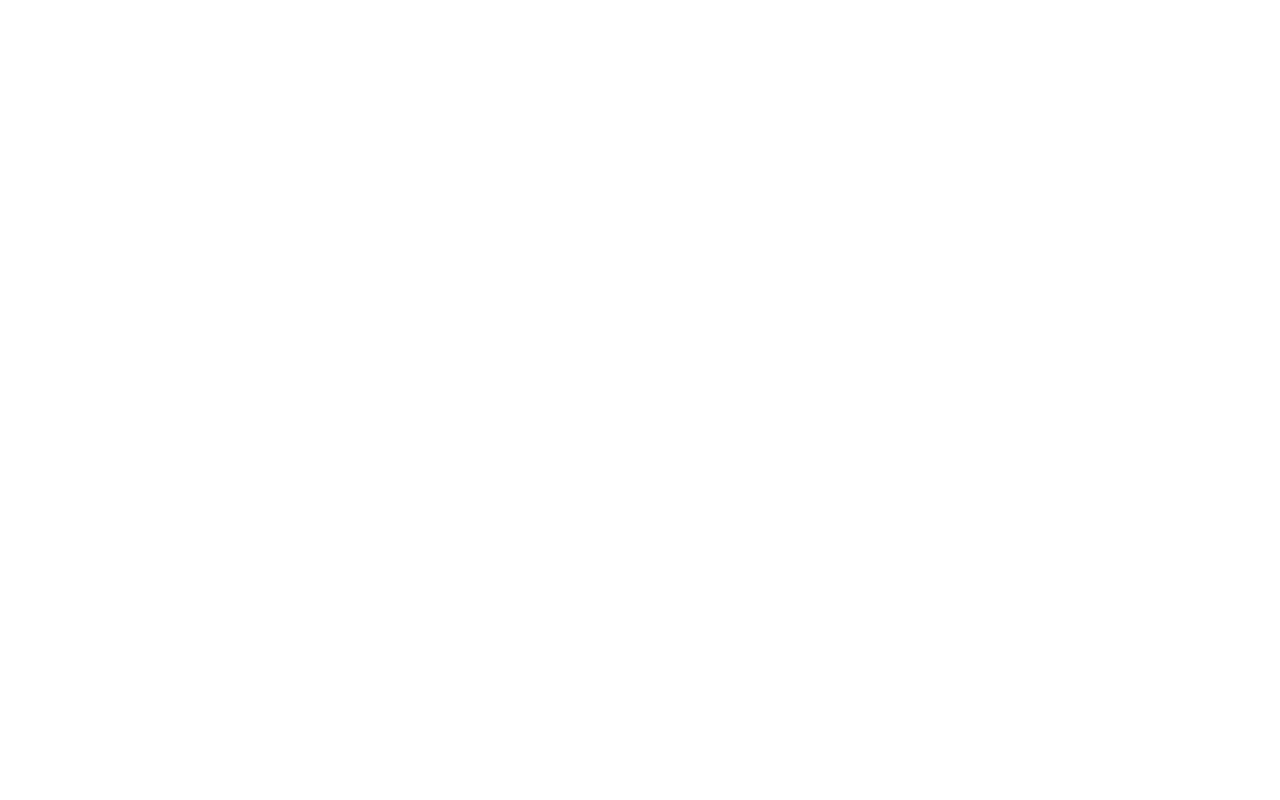
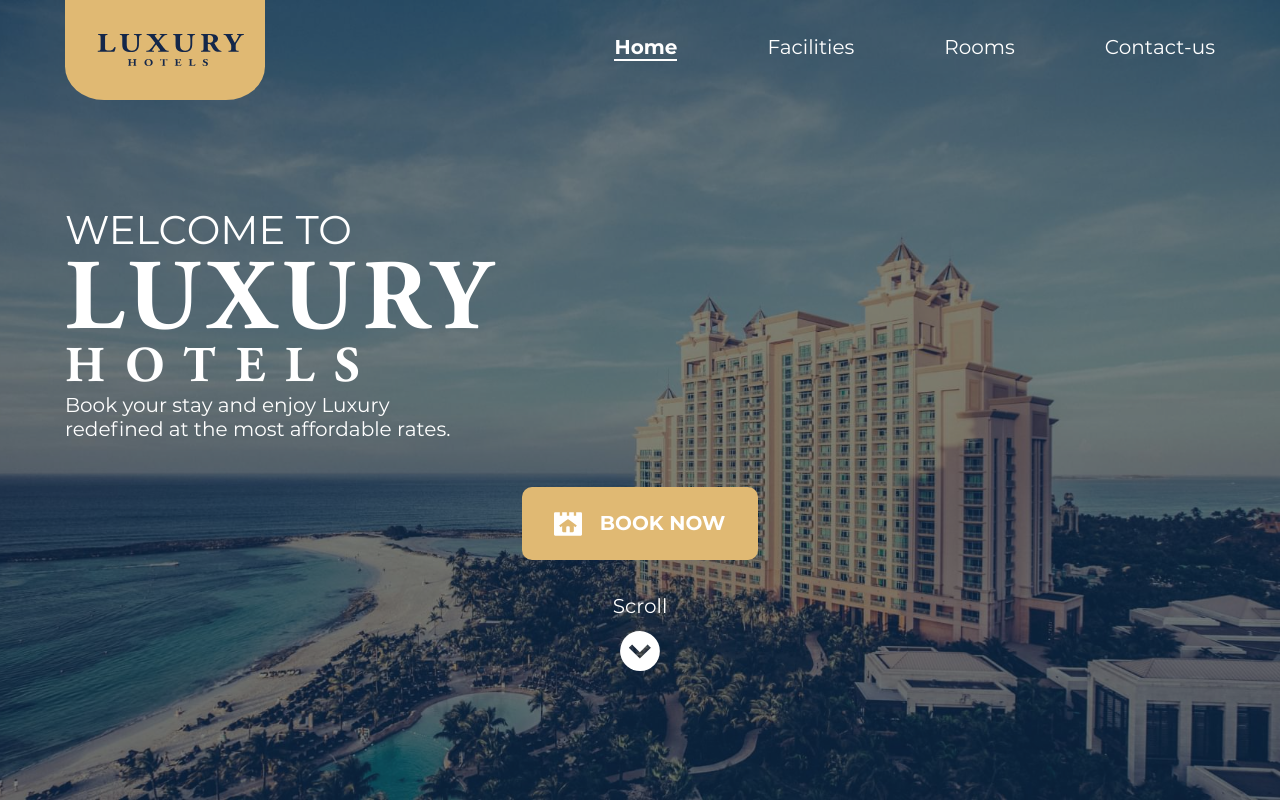
Before and after one commit to SergeyShynkarenko/Booking, a website: page app/index.html in a window 1280 px wide. Drawn offline with Linux system fonts and the light colour scheme.

Commit message:
add menu, banner

```diff
--- a/app/index.html
+++ b/app/index.html
@@ -14,7 +14,50 @@
 </head>
 
 <body>
+	<header class="header section-overley" style="background-image: url(images/dest/luxerybg-1.jpg);">
+		<div class="container">
+			<div class="header__top">
+				<a  class="header__logo" href="#">
+					<img src="images/dest/logo.svg" alt="Luxury Hotels">
+				</a>
+				<nav class="header__menu">
+					<ul class="menu__list">
+						<li class="menu__list-item">
+							<a class="menu__list-link active" href="#">Home</a>
+						</li>
+						<li class="menu__list-item">
+							<a class="menu__list-link" href="#">Facilities</a>
+						</li>
+						<li class="menu__list-item">
+							<a class="menu__list-link" href="#">Rooms</a>
+						</li>
+						<li class="menu__list-item">
+							<a class="menu__list-link" href="#">Contact-us</a>
+						</li>
+					</ul>
+				</nav>
+			</div>
+			<div class="header__content">
+				<h2 class="header__title">
+					<span class="welcome">WELCOME TO</span>
+					<span class="luxury">LUXURY</span>
+					<span class="hotels">HOTELS</span>
+				</h2>
+				<p class="header__text">Book your stay and enjoy Luxury<br>
+				redefined at the most affordable rates.</p>
+			</div>
+			<div class="calendar__button">
+				<a class="header__button button" href="#">BOOK NOW</a>
+			</div>
+			<div class="scroll__btn">
+				<p>Scroll</p>
+				<a href="#">
+					<img src="images/dest/arrow-scroll.svg" alt="">
+				</a>
+			</div>
+		</div>
 
+	</header>
 
 	<script src="js/app.min.js"></script>
 
--- a/app/scss/_config.scss
+++ b/app/scss/_config.scss
@@ -33,7 +33,7 @@ $gutter: $grid-gutter-width;
 @include font('Montserrat', normal, 400, '../fonts/Montserrat-Regular (1).woff2');
 @include font('Montserrat', normal, 700, '../fonts/Montserrat-Bold (1).woff2');
 @include font('AGaramondPro', normal, 700, '../fonts/AGaramondPro-Bold.woff');
-@include font('Roboto', italic, 700, '../fonts/Roboto-Regular.woff2');
+@include font('Roboto', normal, 700, '../fonts/Roboto-Regular.woff2');
 
 // GENERAL DOCUMENT STYLES
 
@@ -51,9 +51,42 @@ input, textarea {
 	&:focus:required:invalid { border-color: red }
 	&:required:valid { border-color: green }
 }
+.container {
+	max-width: 1170px;
+	padding: 0 10px;
+	margin: 0 auto;
+}
+
+.section-overley {
+	&::before {
+		content: '';
+		position: absolute;
+		top: 0;
+		left: 0;
+		width: 100%;
+		height: 100%;
+		background: rgba(20, 39, 74, 0.5);
+		z-index: -1;
+	}
+}
+.button {
+	display: inline-block;
+	text-align: center;
+	font-size: 20px;
+	font-weight: 400;
+	color: #fff;
+	padding: 20px 67px;
+	background-color: #E0B973;
+	border-radius: 10px;
+	&:hover {
+		background-color: #efa266;
+		text-decoration: none;
+		color: #fff;
+	}
+}
 
 body {
-	font-family: $roboto;
+	font-family: $montserrat;
 	font-size: $fontsize;
 	font-weight: $fweight;
 	min-width: 320px;
--- a/app/scss/main.scss
+++ b/app/scss/main.scss
@@ -1,3 +1,3 @@
+// CUSTOM USER STYLES & IMPORTS
 @import 'config';
-
-// CUSTOM USER STYLES & IMPORTS
+@import 'pages/header';
--- /dev/null
+++ b/app/scss/pages/_header.scss
@@ -0,0 +1,132 @@
+.header {
+	background-color: #fff;
+	position: relative;
+	height: 100vh;
+	width: auto;
+	background-repeat: no-repeat;
+	background-size: cover;
+	background-position: center;
+	z-index: 1;
+	&__top {
+		display: flex;
+		justify-content: space-between;
+	}
+	&__logo {
+		img {
+			width: 200px;
+			height: 100px;
+		}
+	}
+	.menu__list {
+		padding-top: 25px;
+		display: flex;
+		&-item {
+			list-style-type: none;
+			& + .menu__list-item {
+				margin-left: 90px;
+			}
+		}
+		&-link {
+			font-size: 20px;
+			color: #fff;
+			line-height: 1.2;
+			position: relative;
+			transition: font-weight .5s ease;
+			&.active {
+				font-weight: 700;
+				border-bottom: 2px solid #FFFFFF;
+			}
+			&::before {
+				content: "";
+				position: absolute;
+				width: 0;
+				left: auto;
+				right: 0;
+				bottom: -2px;
+				background-color: #fff;
+				height: 2px;
+				transition: all .3s;
+			}
+			&:hover {
+				color: #fff;
+				text-decoration: none;
+				font-weight: 700;
+			}
+			&:hover::before {
+				width: 100%;
+				right: auto;
+				left: 0;
+			}
+		}
+	}
+	&__content {
+		color: #fff;
+		margin-top: 130px;
+		width: 550px;
+	}
+	&__title {
+		line-height: 0px;
+		display: inline-block;
+		.welcome {
+			font-size: 40px;
+			font-weight: 400;
+		}
+		.hotels {
+			display: inline-block;
+			font-family: AGaramondPro, sans-serif;
+			font-size: 50px;
+			font-weight: 700;
+			margin-top: 55px;
+			letter-spacing: 0.4em;
+		}
+		.luxury {
+			display: inline-block;
+			font-family: AGaramondPro, sans-serif;
+			font-size: 100px;
+			font-weight: 700;
+			color: #fff;
+			margin-top: 75px;
+			letter-spacing: 0.07em;
+		}
+	}
+	&__text {
+		font-size: 20px;
+		line-height: 1.2;
+	}
+}
+.calendar__button {
+	text-align: center;
+	.header__button {
+		margin-top: 30px;
+		font-weight: 700;
+		padding: 20px 33px 20px 78px;
+		position: relative;
+		transition: all .5s ease;
+		&::before {
+			content: '';
+			background-image: url("../../images/dest/calendar-btn.svg");
+			position: absolute;
+			top: 50%;
+			transform: translateY(-50%);
+			left: 32px;
+			width: 28px;
+			height: 24px;
+		}
+	}
+}
+.scroll__btn {
+	text-align: center;
+	margin-top: 30px;
+	p {
+		font-size: 20px;
+		color: #fff;
+		margin-bottom: 5px;
+	}
+	a {
+
+		img {
+			width: 40px;
+			height: 40px;
+		}
+	}
+}
```
Also changed, not shown: app/css/app.min.css, app/images/dest/arrow-scroll.svg (added), app/images/dest/calendar-btn.svg (added), app/images/src/arrow-scroll.svg (added), app/images/src/calendar-btn.svg (added).
